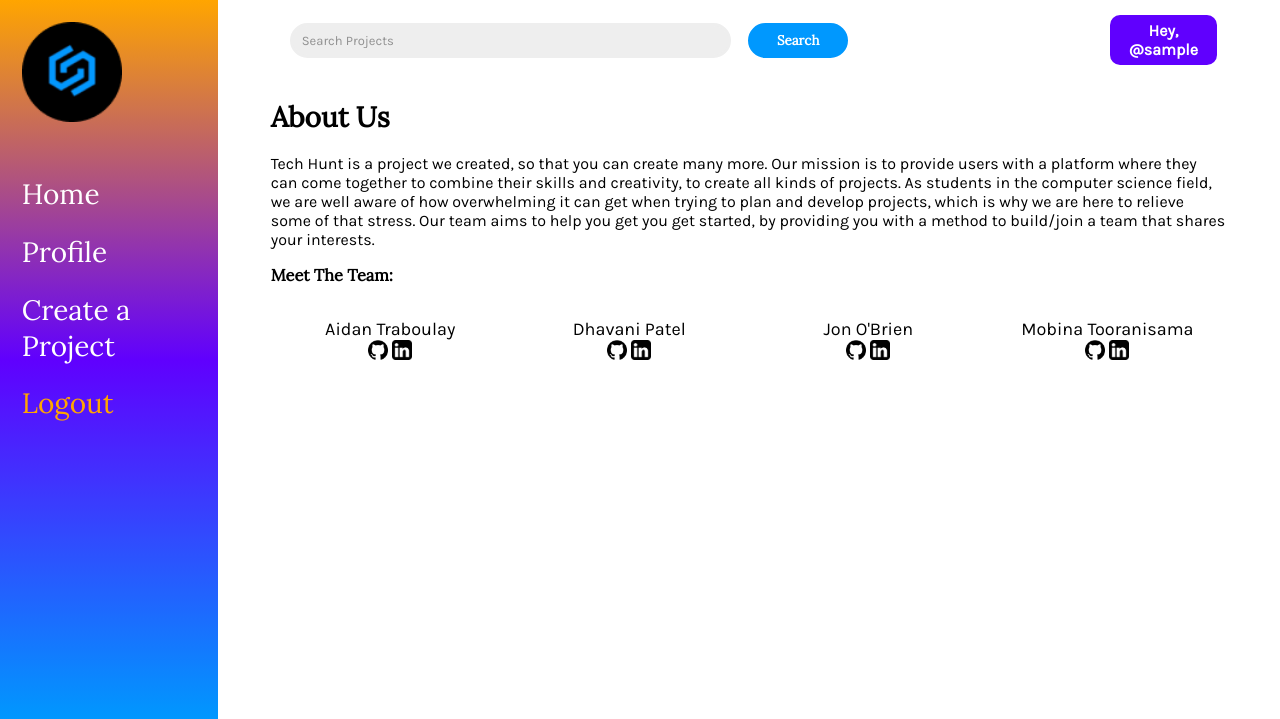
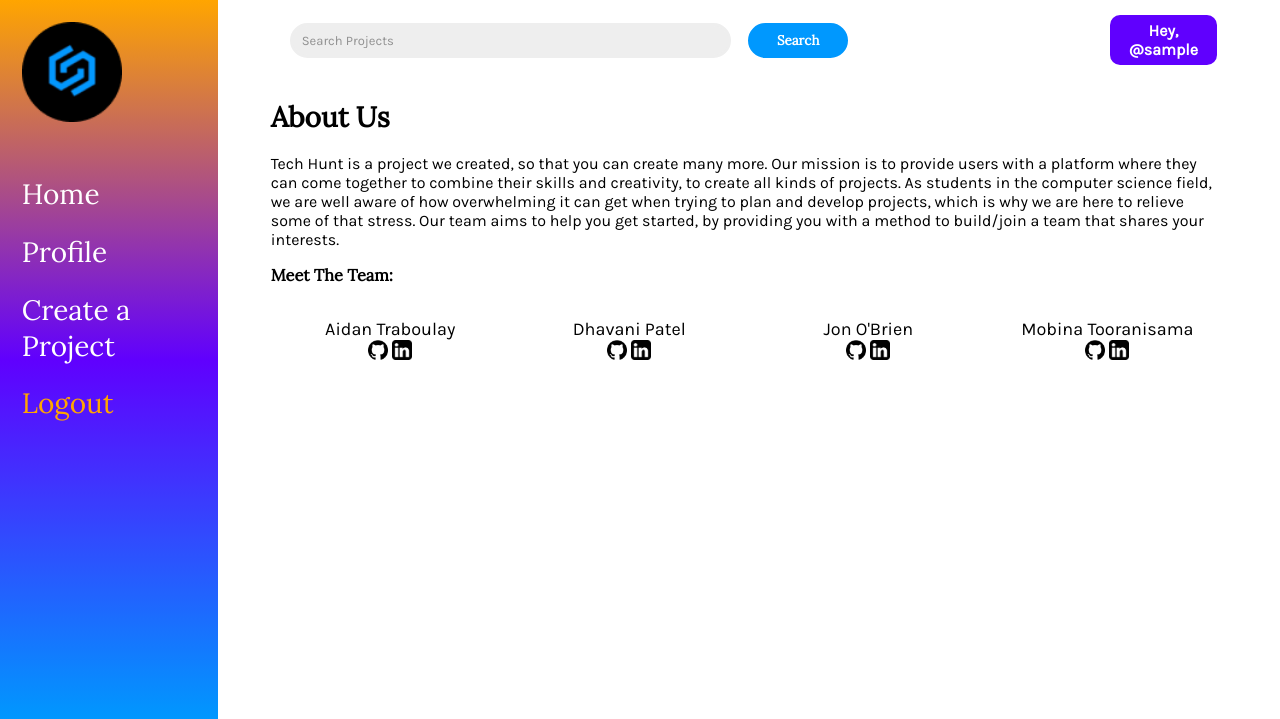
Before and after one commit to LaurierCS/TechHunt, a Django app: page /about-us/ in a window 1280 px wide. Shown: the top 719 px of the page. Run offline with Django 3.2, Linux system fonts and the light colour scheme; the visitor is signed in with stand-in values (Sample User, id 1); data comes from the database, SQL or seed files in the repository.

Commit message:
Completed about us page

```diff
--- a/Wampus/app/templates/about.html
+++ b/Wampus/app/templates/about.html
@@ -12,7 +12,7 @@
     platform where they can come together to combine their skills and creativity, to create all kinds of projects.
     As students in the computer science field, we are well aware of how overwhelming it can get when trying to
     plan and develop projects, which is why we are here to relieve some of that stress. Our team aims to help you
-    get you get started, by providing you with a method to build/join a team that shares your interests.</a>
+    get started, by providing you with a method to build/join a team that shares your interests.</a>
   <h3 style="font-family: Lora">Meet The Team:</h3>
   {% with name="Aidan Traboulay" github="//github.com/aidantrabs" linkedin="//linkedin.com/in/aidan-traboulay/" image="../static/images/aidan.jpeg" %}
       {% include "components/teamMemberComponent.html" %}
```
